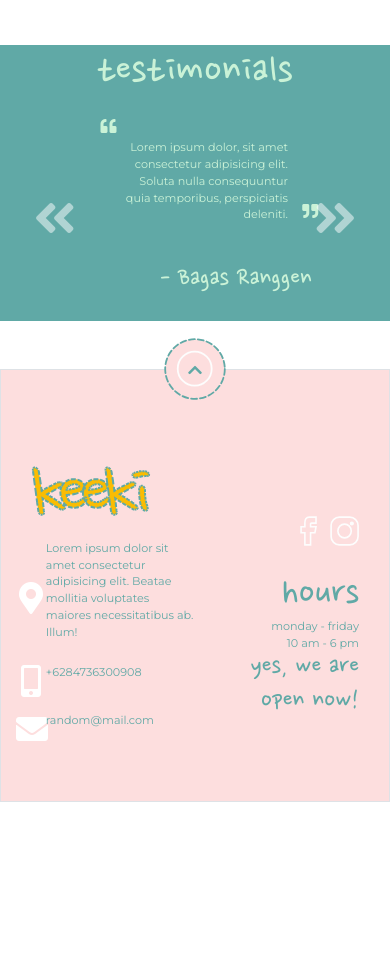
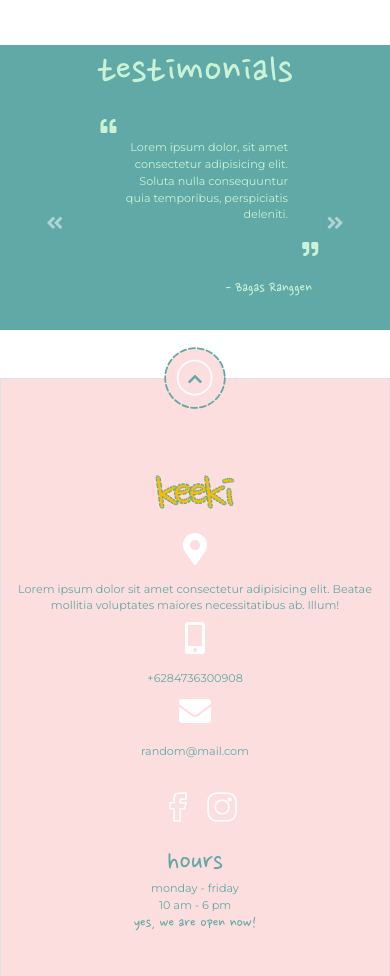
Before and after one commit to bagasranggen/keeki, a plain HTML site: page index.html in a window 390 px wide. Shown: the part 1024-2000 px from the top of the page. Before the commit the page ends 1826 px from the top, so only its background shows below. Drawn offline with nearby package versions, Linux system fonts and the light colour scheme; a script that the page names is missing.

Commit message:
update responsive

```diff
--- a/css/featherlight.gallery.css
+++ b/css/featherlight.gallery.css
@@ -6,12 +6,11 @@
  * MIT Licensed.
 **/
 
-.featherlight-next,
-.featherlight-previous {
+.featherlight-next, .featherlight-previous {
 	display: block;
 	position: absolute;
 	top: 25px;
-	right: 25px;
+	right: 0;
 	bottom: 0;
 	left: 80%;
 	cursor: pointer;
@@ -23,99 +22,109 @@
 	-ms-user-select: none;
 	user-select: none;
 	/* IE9 hack, otherwise navigation doesn't appear */
-	background: rgba(0,0,0,0);
+	background: rgba(0, 0, 0, 0);
 }
 
 .featherlight-previous {
-	left: 25px;
+	/* left: 25px; */
+	left: 0;
 	right: 80%;
 }
 
-.featherlight-next:hover,
-.featherlight-previous:hover {
-	background: rgba(255,255,255,0.25);
+.featherlight-next:hover, .featherlight-previous:hover {
+	/* background: rgba(255, 255, 255, 0.25); */
 }
 
-
-.featherlight-next span,
-.featherlight-previous span {
+.featherlight-next span, .featherlight-previous span {
 	display: none;
 	position: absolute;
-
 	top: 50%;
 	left: 5%;
-	width: 82%;
-
+	width: 25%;
 	/* center horizontally */
 	text-align: center;
-
-	font-size: 80px;
-	line-height: 80px;
-
+	font-size: 50px;
+	line-height: 50px;
 	/* center vertically */
 	margin-top: -40px;
-
 	text-shadow: 0px 0px 5px #fff;
 	color: #fff;
 	font-style: normal;
 	font-weight: normal;
 }
+
 .featherlight-next span {
-	right: 5%;
+	right: 7%;
 	left: auto;
 }
 
-
-.featherlight-next:hover span,
-.featherlight-previous:hover span {
+.featherlight-next:hover span, .featherlight-previous:hover span {
 	display: inline-block;
 }
 
-.featherlight-swipe-aware .featherlight-next,
-.featherlight-swipe-aware .featherlight-previous {
+.featherlight-swipe-aware .featherlight-next, .featherlight-swipe-aware .featherlight-previous {
 	display: none;
 }
 
+/* CUSTOM VARIANT PREVIEW */
+
+.featherlight.cleaner .featherlight-content {
+	padding: 0;
+	border-bottom: 0;
+}
+
+.featherlight.cleaner .featherlight-previous {
+	background: none;
+}
+
+.featherlight.cleaner .featherlight-previous span {
+	text-shadow: none;
+}
+
+.featherlight.cleaner .featherlight-next {
+	background: none;
+}
+
+.featherlight.cleaner .featherlight-next span {
+	text-shadow: none;
+}
+
 /* Hide navigation while loading */
+
 .featherlight-loading .featherlight-previous, .featherlight-loading .featherlight-next {
-	display:none;
+	display: none;
 }
 
 /* Hide navigation in case of single image */
-.featherlight-first-slide.featherlight-last-slide .featherlight-previous,
-.featherlight-first-slide.featherlight-last-slide .featherlight-next {
-	display:none;
+
+.featherlight-first-slide.featherlight-last-slide .featherlight-previous, .featherlight-first-slide.featherlight-last-slide .featherlight-next {
+	display: none;
 }
 
+/* Always display arrows on touch devices */
 
-/* Always display arrows on touch devices */
-@media only screen and (max-device-width: 1024px){
-	.featherlight-next:hover,
-	.featherlight-previous:hover {
+@media only screen and (max-device-width: 1024px) {
+	.featherlight-next:hover, .featherlight-previous:hover {
 		background: none;
 	}
-	.featherlight-next span,
-	.featherlight-previous span {
+	.featherlight-next span, .featherlight-previous span {
 		display: block;
 	}
 }
 
 /* handling phones and small screens */
+
 @media only screen and (max-width: 1024px) {
-	.featherlight-next,
-	.featherlight-previous {
+	.featherlight-next, .featherlight-previous {
 		top: 10px;
 		right: 10px;
 		left: 85%;
 	}
-
 	.featherlight-previous {
 		left: 10px;
 		right: 85%;
 	}
-
-	.featherlight-next span,
-	.featherlight-previous span {
+	.featherlight-next span, .featherlight-previous span {
 		margin-top: -30px;
 		font-size: 40px;
 	}
--- a/css/keeki.css
+++ b/css/keeki.css
@@ -12,6 +12,7 @@ html {
 
 body {
   font-family: 'Montserrat', sans-serif;
+  height: 100%;
 }
 
 .text-nanum {
@@ -51,9 +52,8 @@ body {
   left: 0;
   right: 0;
   bottom: 0;
-  width: 400px;
+  width: 405px;
   height: 122px;
-  /* height: 30%; */
   margin: auto;
   z-index: 1000;
   background-clip: padding-box;
@@ -73,7 +73,7 @@ body {
 #wavePink {
   background-image: url(../assets/bg/waves-pink.svg);
   background-position: top;
-  bottom: -20px;
+  bottom: -23px;
 }
 
 #backToTop {
@@ -88,7 +88,7 @@ body {
   position: absolute;
   background: url(../assets/bg/underline-wave.svg) repeat-x bottom;
   content: '';
-  white-space: pre;
+  height: 100%;
   bottom: 0;
   left: 0;
   right: 0;
@@ -126,7 +126,7 @@ body {
 }
 
 #quoteRight {
-  bottom: 40%;
+  bottom: 20%;
   right: -3%;
 }
 
@@ -149,8 +149,8 @@ body {
 }
 
 .blur {
-  -webkit-filter: blur(4px);
-  filter: blur(4px);
+  -webkit-filter: blur(3px);
+  filter: blur(3px);
 }
 
 .pointer {
@@ -159,6 +159,10 @@ body {
 
 .opa-0 {
   opacity: 0;
+}
+
+#contact div.row div.col-lg-6 a {
+  color: var(--custom-dark-green);
 }
 
 /* RESPONSIVE TABLET */
@@ -178,6 +182,12 @@ body {
   }
   #ourCreationImages button {
     font-size: 1.2rem;
+  }
+  .fa-3x {
+    font-size: 2em;
+  }
+  a.navbar-brand img, img.pt-5 {
+    width: 100px;
   }
 }
 
@@ -200,4 +210,22 @@ body {
   .d-sm-none {
     display: none;
   }
+  .fa-3x {
+    font-size: 1.2em;
+  }
+  .h1 {
+    font-size: 1.8rem;
+  }
+  .h3 {
+    font-size: 1rem;
+  }
+  .text-sm-center {
+    text-align: center !important;
+  }
+  .py-sm-3 {
+    padding-bottom: 1rem !important;
+  }
+  a.navbar-brand img, img.pt-5 {
+    width: 80px;
+  }
 }
--- a/index.html
+++ b/index.html
@@ -28,7 +28,7 @@
       <nav class="navbar navbar-expand-lg navbar-light">
 
         <a class="navbar-brand" href="/">
-          <img src="assets/keeki-logo.svg">
+          <img src="assets/keeki-logo.svg" alt="keeki logo">
         </a>
         <button class="navbar-toggler" type="button" data-toggle="collapse" data-target="#navbarCollapse"
           aria-controls="navbar-collapse" aria-expanded="false" aria-label="Toggle navigation">
@@ -135,7 +135,7 @@
       <h1 class="text-headline text-center text-nanum pb-2">testimonials</h1>
 
       <!-- CAROUSEL -->
-      <div id="carouselTesti" class="carousel slide pb-3" data-ride="carousel">
+      <div id="carouselTesti" class="carousel slide pb-4" data-ride="carousel">
         <div class="carousel-inner">
 
           <div id="carouselTestiData"></div>
@@ -164,43 +164,60 @@
         <i class="fas fa-chevron-up"></i>
       </div>
     </a>
-    <div class="container py-5">
-      <img class="pt-5" src="assets/keeki-logo.svg" alt=""><br>
+    <div class="container py-5 text-lg-left text-sm-center">
+      <img class="pt-5" src="assets/keeki-logo.svg" alt="keeki logo"><br>
 
       <div class="row">
 
         <!-- CONTACT  -->
-        <div class="col-6 pt-4">
-          <div class="row align-items-center">
-            <div class="px-0 col-2 text-center"><i class="text-white fas py-2 fa-2x fa-map-marker-alt"></i></div>
-            <div class="px-0 col-10 text-dark-green">
-              <p>Lorem ipsum dolor sit amet consectetur adipisicing elit. Beatae mollitia voluptates maiores
-                necessitatibus ab. Illum!</p>
+        <div class="col-lg-6 col-sm-12 pt-4 text-lg-left text-sm-center">
+
+          <a href="#">
+            <div class="row pb-2 align-items-center">
+              <div class="px-0 col-lg-2 col-sm-12 text-center">
+                <i class="text-white py-lg-0 py-sm-3 fas fa-2x fa-map-marker-alt"></i>
+              </div>
+              <div class="px-0 col-lg-10 col-sm-12 text-dark-green">
+                <p class="mb-0">Lorem ipsum dolor sit amet consectetur adipisicing elit. Beatae mollitia voluptates
+                  maiores
+                  necessitatibus ab. Illum!</p>
+              </div>
             </div>
-          </div>
-          <div class="row align-items-center">
-            <div class="px-0 col-2 text-center"><i class="text-white fas py-2 fa-2x fa-mobile-alt"></i></div>
-            <div class="px-0 col-10 text-dark-green">
-              <p>+6284736300908</p>
+          </a>
+
+          <a href="#">
+            <div class="row pb-2 align-items-center">
+              <div class="px-0 col-lg-2 col-sm-12 text-center"><i
+                  class="text-white py-lg-0 py-sm-3 fas fa-2x fa-mobile-alt"></i></div>
+              <div class="px-0 col-lg-10 col-sm-12 text-dark-green">
+                <p class="mb-0">+6284736300908</p>
+              </div>
             </div>
-          </div>
-          <div class="row align-items-center">
-            <div class="px-0 col-2 text-center"><i class="text-white fas py-2 fa-2x fa-envelope"></i></div>
-            <div class="px-0 col-10 text-dark-green">
-              <p>random@mail.com</p>
+          </a>
+
+          <a href="mailto:random@mail.com">
+            <div class="row pb-2 align-items-center">
+              <div class="px-0 col-lg-2 col-sm-12 text-center"><i
+                  class="text-white py-lg-0 py-sm-3 fas fa-2x fa-envelope"></i></div>
+              <div class="px-0 col-lg-10 col-sm-12 text-dark-green">
+                <p class="mb-0">random@mail.com</p>
+              </div>
             </div>
-          </div>
+          </a>
+
 
         </div> <!-- END CONTACT  -->
 
-        <div class="col-6 text-right">
+        <div class="col-lg-6 col-sm-12 pt-4 text-lg-right text-sm-center">
           <div>
-            <a href="#"><img class="socmed pl-2" src="assets/icon/fb.svg" alt=""></a>
-            <a href="#"><img class="socmed pl-2" src="assets/icon/ig.svg" alt=""></a>
+            <a href="#"><img class="socmed pl-3" src="assets/icon/fb.svg" alt=""></a>
+            <a href="#"><img class="socmed pl-3" src="assets/icon/ig.svg" alt=""></a>
           </div>
           <div class="text-dark-green pt-4">
-            <p class="text-nanum h1 mb-0">hours</p>
-            <p class="mb-0">monday - friday <br> 10 am - 6 pm</p>
+            <p class="text-nanum h1 mb-0 d-lg-block d-sm-inline-block">hours</p>
+            <p class="mb-0 pl-lg-0 pl-sm-3 d-lg-block d-sm-inline-block text-lg-right text-sm-left">monday - friday <br>
+              10 am - 6 pm
+            </p>
             <p class="h3 text-nanum" id="openHours"></p>
           </div>
 
@@ -223,7 +240,6 @@
   <script src="js/data.js"></script>
   <script src="js/featherlight.js"></script>
   <script src="js/featherlight.gallery.js"></script>
-
   <script src="js/keeki.js"></script>
 </body>
 
--- a/js/data.js
+++ b/js/data.js
@@ -94,42 +94,42 @@ var ourCreation = [
     ]
   }, {
     nmbr: 1,
-    id: 'bc',
-    name: 'birthday cake',
+    id: 'ks',
+    name: 'keeki\'s signature',
     alt: '',
-    src: 'assets/our-creation/birthday-cake.jpg',
+    src: 'assets/our-creation/keekis-signature.jpg',
     gallery: [
       {
-        full: 'assets/our-creation/bc-gallery/full/bc-full-1.jpg',
-        thumb: 'assets/our-creation/bc-gallery/bc-thumb-1.jpg',
+        full: 'assets/our-creation/ks-gallery/full/ks-full-1.jpg',
+        thumb: 'assets/our-creation/ks-gallery/ks-thumb-1.jpg',
         alt: ''
       }, {
-        full: 'assets/our-creation/bc-gallery/full/bc-full-2.jpg',
-        thumb: 'assets/our-creation/bc-gallery/bc-thumb-2.jpg',
+        full: 'assets/our-creation/ks-gallery/full/ks-full-2.jpg',
+        thumb: 'assets/our-creation/ks-gallery/ks-thumb-2.jpg',
         alt: ''
       }, {
-        full: 'assets/our-creation/bc-gallery/full/bc-full-3.jpg',
-        thumb: 'assets/our-creation/bc-gallery/bc-thumb-3.jpg',
+        full: 'assets/our-creation/ks-gallery/full/ks-full-3.jpg',
+        thumb: 'assets/our-creation/ks-gallery/ks-thumb-3.jpg',
         alt: ''
       }, {
-        full: 'assets/our-creation/bc-gallery/full/bc-full-4.jpg',
-        thumb: 'assets/our-creation/bc-gallery/bc-thumb-4.jpg',
+        full: 'assets/our-creation/ks-gallery/full/ks-full-4.jpg',
+        thumb: 'assets/our-creation/ks-gallery/ks-thumb-4.jpg',
         alt: ''
       }, {
-        full: 'assets/our-creation/bc-gallery/full/bc-full-5.jpg',
-        thumb: 'assets/our-creation/bc-gallery/bc-thumb-5.jpg',
+        full: 'assets/our-creation/ks-gallery/full/ks-full-5.jpg',
+        thumb: 'assets/our-creation/ks-gallery/ks-thumb-5.jpg',
         alt: ''
       }, {
-        full: 'assets/our-creation/bc-gallery/full/bc-full-6.jpg',
-        thumb: 'assets/our-creation/bc-gallery/bc-thumb-6.jpg',
+        full: 'assets/our-creation/ks-gallery/full/ks-full-6.jpg',
+        thumb: 'assets/our-creation/ks-gallery/ks-thumb-6.jpg',
         alt: ''
       }, {
-        full: 'assets/our-creation/bc-gallery/full/bc-full-7.jpg',
-        thumb: 'assets/our-creation/bc-gallery/bc-thumb-7.jpg',
+        full: 'assets/our-creation/ks-gallery/full/ks-full-7.jpg',
+        thumb: 'assets/our-creation/ks-gallery/ks-thumb-7.jpg',
         alt: ''
       }, {
-        full: 'assets/our-creation/bc-gallery/full/bc-full-8.jpg',
-        thumb: 'assets/our-creation/bc-gallery/bc-thumb-8.jpg',
+        full: 'assets/our-creation/ks-gallery/full/ks-full-8.jpg',
+        thumb: 'assets/our-creation/ks-gallery/ks-thumb-8.jpg',
         alt: ''
       },
     ]
--- a/js/keeki.js
+++ b/js/keeki.js
@@ -24,7 +24,7 @@ function show_navbar() {
   }
 
   current_scroll = window_y;
-  console.log(current_scroll);
+  // console.log(current_scroll);
 };
 
 // END SHOW/HIDE NAVBAR
@@ -33,14 +33,10 @@ function openHours() {
   var today = new Date();
   var hour = today.getHours();
   var day = today.getDay();
-  console.log(hour);
-  console.log(day);
 
-  if (hour >= 10 && hour <= 16 && day != 6 && day != 0) {
-    console.log('yay!')
+  if (hour >= 10 && hour <= 18 && day != 6 && day != 0) {
     $('#openHours').html('yes, we are open now!');
   } else {
-    console.log('nay!');
     $('#openHours').html('we are closed :(');
   }
 };
@@ -86,7 +82,7 @@ function loopingCarouselTesti() {
               <div class="position-absolute" id="quoteLeft"><i class="fas fa-quote-left"></i></div>
               <div class="position-absolute" id="quoteRight"><i class="fas fa-quote-right"></i></div>
               <p class="p-4 text-right">${testimonial[i].testi}</p>
-              <h3 class="text-right text-nanum">- ${testimonial[i].name}</h3>
+              <p class="h3 pt-3 text-right text-nanum">- ${testimonial[i].name}</p>
             </div>
           </div>
         </div>
@@ -148,7 +144,7 @@ function loopingGallery(id) {
             <div class="col-12">
               <div class="row">
                 <div class="col-2" onclick="revertCarousel()">
-                  <a class="carousel-control-prev" role="button" href="#ourCreation">
+                  <a class="carousel-control-prev" role="button" href="#ourCreation" style="left: auto">
                     <i class="fas text-dark-green fa-3x fa-angle-double-left"></i>
                     <span class="sr-only">Back to Gallery</span>
                   </a>
@@ -203,6 +199,11 @@ function featherlightOn() {
       closeSpeed: 300
     });
   });
+  $('a.gallery').featherlightGallery({
+    previousIcon: '«',
+    nextIcon: '»',
+    variant: 'cleaner'
+  });
 }
 
 $.featherlight.defaults.afterClose = afterClose;
```
